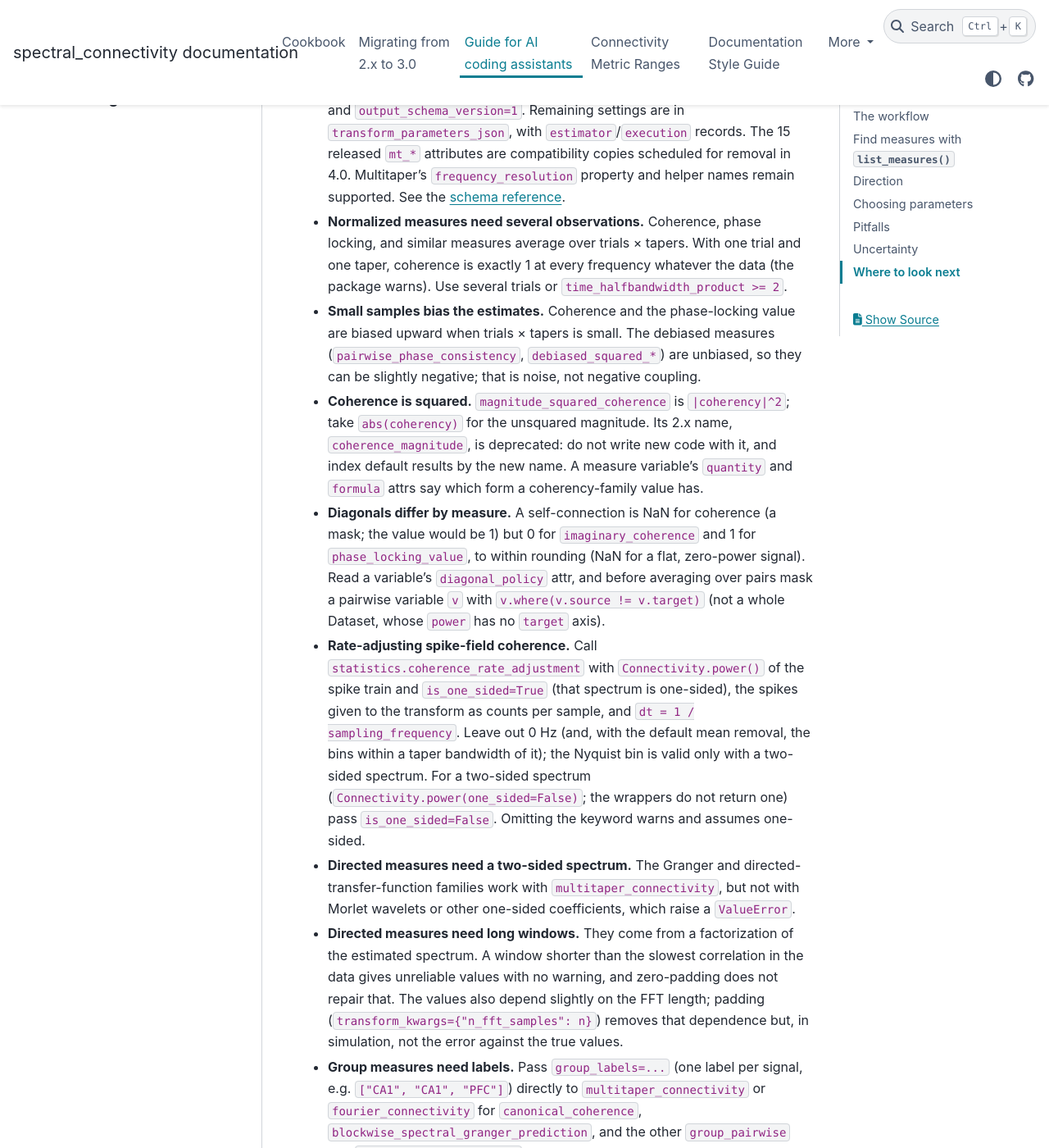
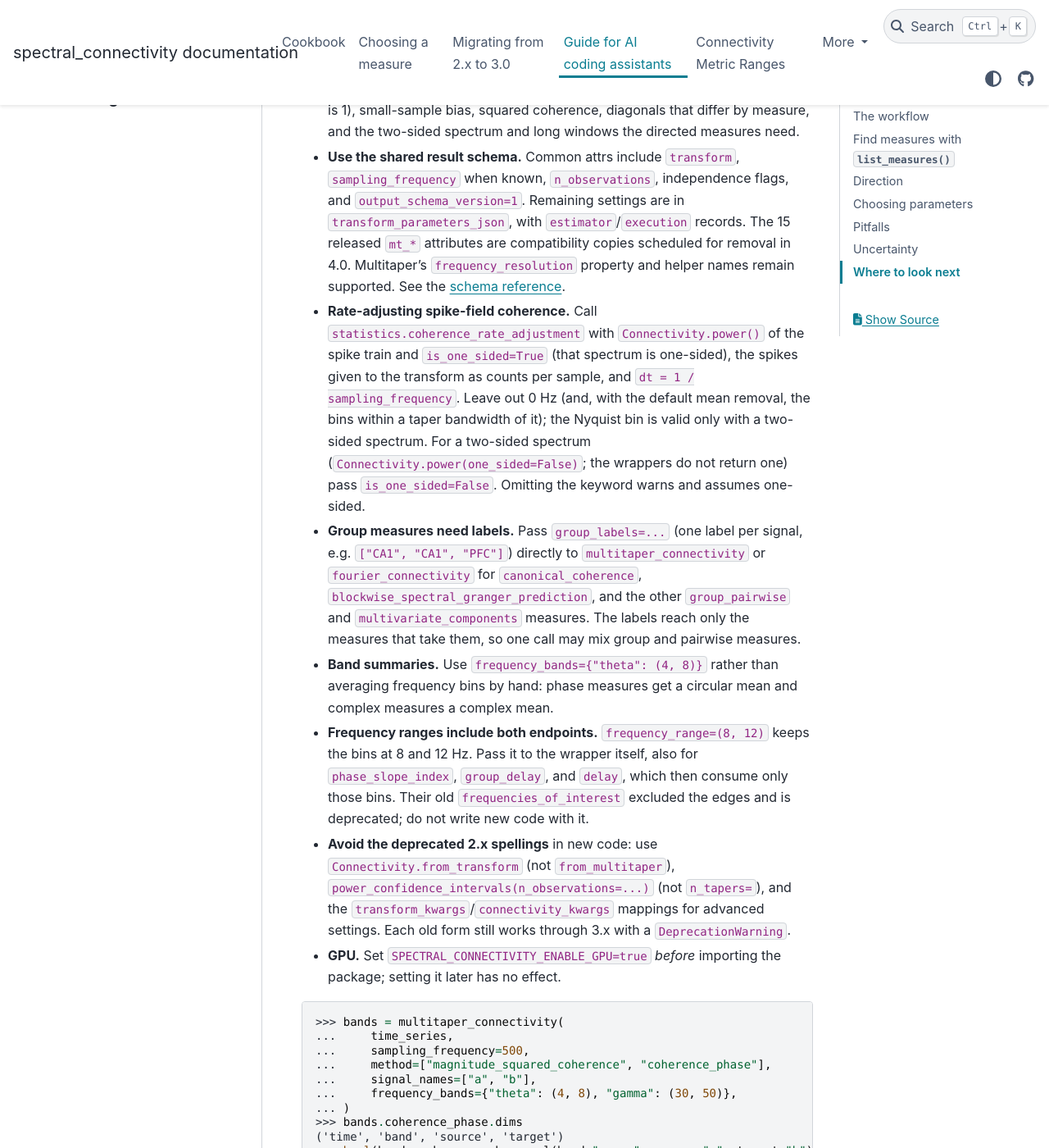
Before and after one commit to Eden-Kramer-Lab/spectral_connectivity, a Sphinx documentation site: the page built from docs/llm_guide.md, in a window 1280 px wide and 1400 px high, scrolled down 2988 px. Shown: the whole window at 82% size. Built offline with Sphinx 7.4.7 and the PyData theme 0.15.4, drawn with Linux system fonts in a browser that asks for light colours; pages that are not in the unit, such as notebooks, are missing from menus; the version number could not be read and is left out.

Commit message:
Add a Choosing a measure page that holds the scientific pitfalls
There was no guidance on which measure answers which question, and the
correctness pitfalls lived only in docs/llm_guide.md, titled for AI coding
assistants and not linked from the README. docs/choosing_a_measure.md groups
the measures by question (are two signals coupled; could it be zero-lag
mixing; is the coupling direct; which leads; how are two groups coupled; is
one network shared), each with its most common mistake, worded from the
measures' registry interpretations and docstrings. Its Pitfalls section takes
over the six scientific pitfalls from the assistant guide, with doctests
showing coherence of 1 from a single observation and the 1 / n_observations
bias. The assistant guide keeps its API pitfalls and points to the page, and
llms.txt lists both.

The README gets a four-row version under Usage Example and a Documentation
list linking the guides. tests/test_cookbook.py doctests the new page, and the
sdist includes it so the suite still runs from the sdist.

Co-Authored-By: Claude Opus 5.5 <noreply@anthropic.com>

```diff
--- a/docs/_extra/llms.txt
+++ b/docs/_extra/llms.txt
@@ -13,7 +13,8 @@ on `b`; the lower-level `Connectivity` arrays use two different index orders.
 
 ## Docs
 
-- [Guide for AI coding assistants](https://spectral-connectivity.readthedocs.io/en/latest/llm_guide.html): the workflow, direction conventions, parameter choice, and pitfalls
+- [Guide for AI coding assistants](https://spectral-connectivity.readthedocs.io/en/latest/llm_guide.html): the workflow, direction conventions, parameter choice, and API pitfalls
+- [Choosing a measure](https://spectral-connectivity.readthedocs.io/en/latest/choosing_a_measure.html): which measure answers which question, and the scientific pitfalls (single observations, small-sample bias, diagonals, directed measures)
 - [Cookbook](https://spectral-connectivity.readthedocs.io/en/latest/cookbook.html): short recipes for common tasks
 - [Migrating from 2.x to 3.0](https://spectral-connectivity.readthedocs.io/en/latest/migration.html): what code written for 2.x has to change
 - [Connectivity Metric Ranges](https://spectral-connectivity.readthedocs.io/en/latest/CONNECTIVITY_METRIC_RANGES.html): range, units, orientation, and interpretation of every measure
--- a/docs/llm_guide.md
+++ b/docs/llm_guide.md
@@ -122,6 +122,12 @@ Prefer the wrapper's labeled results so you never index these by hand.
 
 ## Pitfalls
 
+- **Read the scientific pitfalls first.** [Choosing a measure](choosing_a_measure.md)
+  says which measure answers which question, and its
+  [Pitfalls](choosing_a_measure.md#pitfalls) cover single observations
+  (coherence is 1), small-sample bias, squared coherence, diagonals that
+  differ by measure, and the two-sided spectrum and long windows the
+  directed measures need.
 - **Use the shared result schema.** Common attrs include `transform`,
   `sampling_frequency` when known, `n_observations`, independence flags, and
   `output_schema_version=1`. Remaining settings are in
@@ -129,27 +135,6 @@ Prefer the wrapper's labeled results so you never index these by hand.
   released `mt_*` attributes are compatibility copies scheduled for removal
   in 4.0. Multitaper's `frequency_resolution` property and helper names remain
   supported. See the [schema reference](cookbook.md#result-schema-and-transform-bandwidth).
-- **Normalized measures need several observations.** Coherence, phase locking,
-  and similar measures average over trials × tapers. With one trial and one
-  taper, coherence is exactly 1 at every frequency whatever the data (the
-  package warns). Use several trials or `time_halfbandwidth_product >= 2`.
-- **Small samples bias the estimates.** Coherence and the phase-locking value
-  are biased upward when trials × tapers is small. The debiased measures
-  (`pairwise_phase_consistency`, `debiased_squared_*`) are unbiased, so they
-  can be slightly negative; that is noise, not negative coupling.
-- **Coherence is squared.** `magnitude_squared_coherence` is `|coherency|^2`;
-  take `abs(coherency)` for the unsquared magnitude. Its 2.x name,
-  `coherence_magnitude`, is deprecated: do not write new code with it, and
-  index default results by the new name. A measure variable's `quantity` and
-  `formula` attrs say which form a coherency-family value has.
-- **Diagonals differ by measure.** A self-connection is NaN for coherence (a
-  mask; the value would be 1) but 0 for `imaginary_coherence` and 1 for
-  `phase_locking_value`, to within rounding (NaN for a flat, zero-power
-  signal). Read a variable's
-  `diagonal_policy` attr, and before averaging over pairs mask a pairwise
-  variable `v` with
-  `v.where(v.source != v.target)` (not a whole Dataset, whose `power` has no
-  `target` axis).
 - **Rate-adjusting spike-field coherence.** Call
   `statistics.coherence_rate_adjustment` with `Connectivity.power()` of the
   spike train and `is_one_sided=True` (that spectrum is one-sided), the spikes
@@ -160,16 +145,6 @@ Prefer the wrapper's labeled results so you never index these by hand.
   For a two-sided spectrum
   (`Connectivity.power(one_sided=False)`; the wrappers do not return one) pass
   `is_one_sided=False`. Omitting the keyword warns and assumes one-sided.
-- **Directed measures need a two-sided spectrum.** The Granger and
-  directed-transfer-function families work with `multitaper_connectivity`, but
-  not with Morlet wavelets or other one-sided coefficients, which raise a
-  `ValueError`.
-- **Directed measures need long windows.** They come from a factorization of
-  the estimated spectrum. A window shorter than the slowest correlation in the
-  data gives unreliable values with no warning, and zero-padding does not
-  repair that. The values also depend slightly on the FFT length; padding
-  (`transform_kwargs={"n_fft_samples": n}`) removes that dependence but, in
-  simulation, not the error against the true values.
 - **Group measures need labels.** Pass `group_labels=...` (one label per
   signal, e.g. `["CA1", "CA1", "PFC"]`) directly to `multitaper_connectivity`
   or `fourier_connectivity` for `canonical_coherence`,
--- a/pyproject.toml
+++ b/pyproject.toml
@@ -256,6 +256,7 @@ include = [
     "/docs/CONNECTIVITY_METRIC_RANGES.md",
     "/docs/cookbook.md",
     "/docs/llm_guide.md",
+    "/docs/choosing_a_measure.md",
     "README.md",
     "LICENSE",
     "CITATION.cff",
```
Also changed, not shown: README.md (+19 -1 lines), docs/choosing_a_measure.md (added, +102 -0 lines), docs/index.md (+1 -0 lines), 1 other file.
